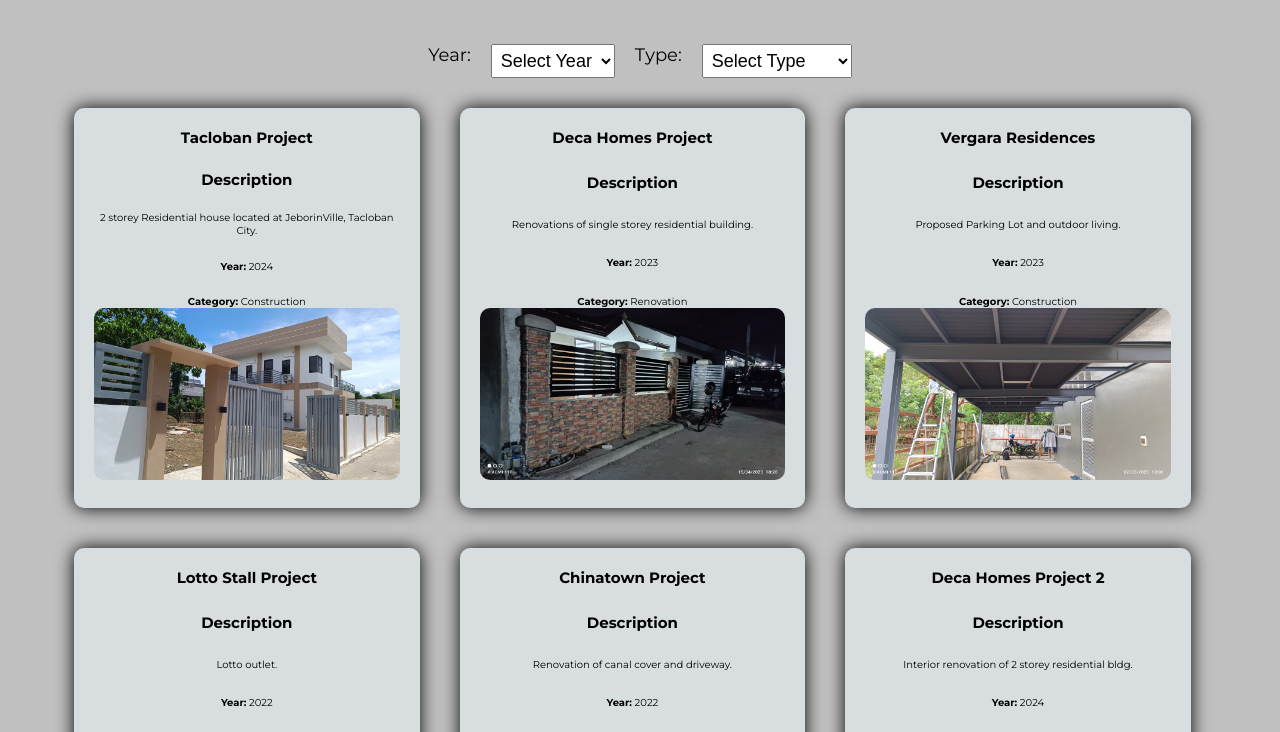
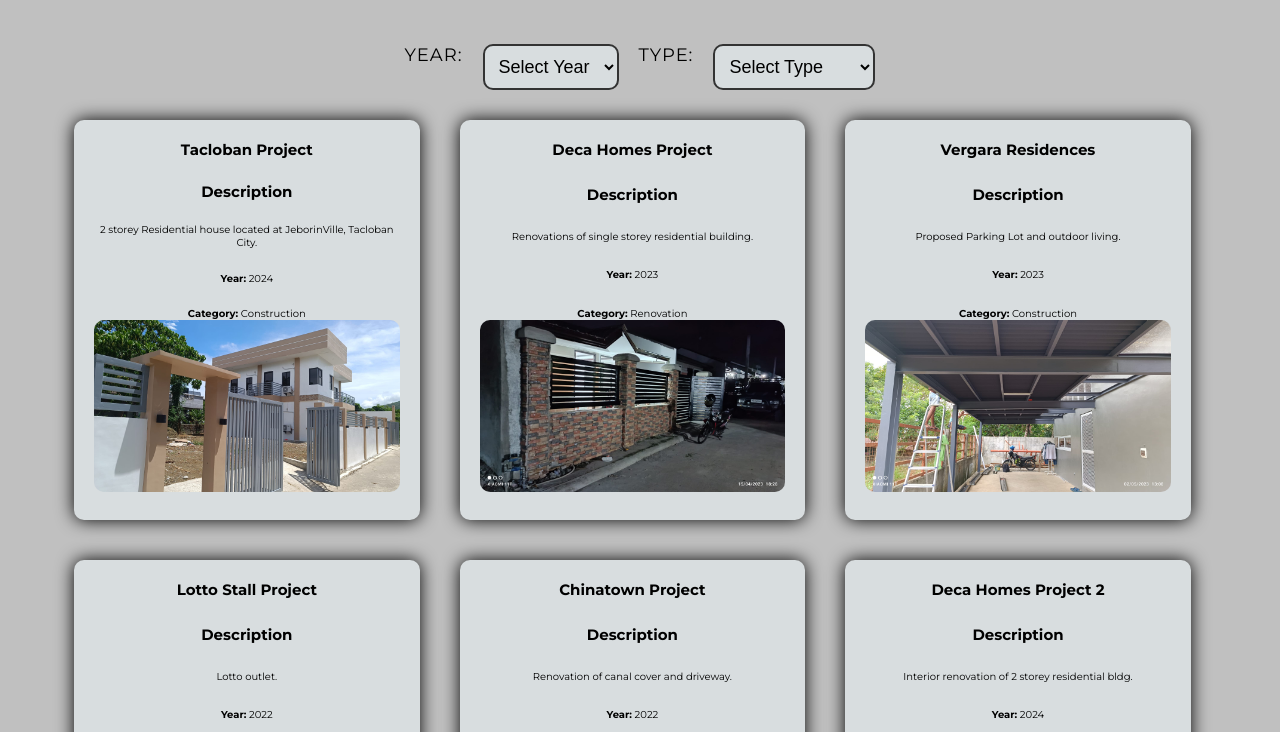
Before and after one commit to JChuDesigns/JCD, a plain HTML site: page projects.html in a window 1280 px wide. Shown: the part 211-943 px from the top of the page. Drawn offline with Linux system fonts and the light colour scheme.

Commit message:
Update styles.css

```diff
--- a/styles.css
+++ b/styles.css
@@ -80,6 +80,7 @@ header nav a:hover {
 }
 
 /* Filter Container */
+/* Filter Container */
 .filter-container {
     display: flex;
     justify-content: center;
@@ -89,11 +90,23 @@ header nav a:hover {
 
 .filter-container label {
     font-size: 1.8rem; /* Increased size */
+    color: black;      /* Match text color */
+    text-transform: uppercase; /* Consistent styling */
+    letter-spacing: 0.1rem; /* Spacing for uniformity */
 }
 
 .filter-container select {
     font-size: 1.8rem; /* Increased size */
-    padding: 5px;
+    padding: 10px;     /* More padding for comfort */
+    border: 2px solid #333; /* Dark border for contrast */
+    border-radius: 10px; /* Consistent rounded corners */
+    background-color: #d8dddf; /* Match background color */
+    transition: background-color 0.3s, box-shadow 0.3s; /* Smooth transitions */
+}
+
+.filter-container select:hover {
+    background-color: #c0c4c4; /* Change background on hover */
+    box-shadow: 0px 0px 10px rgba(0, 0, 0, 0.5); /* Shadow effect on hover */
 }
 
 /* Projects Section */
```
